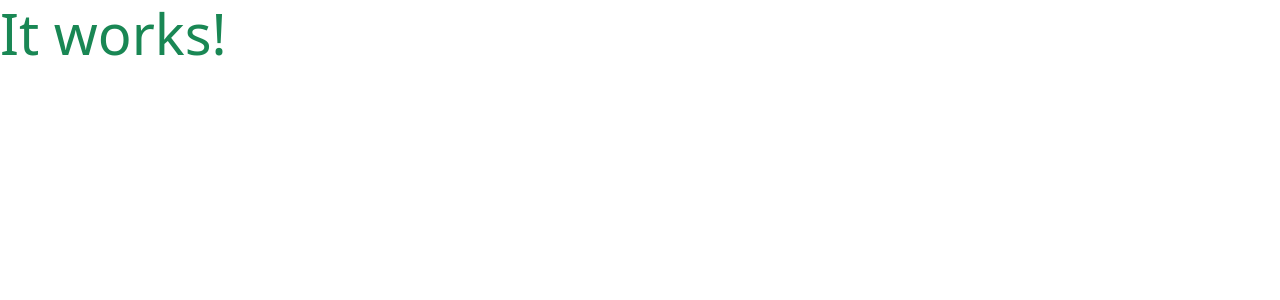
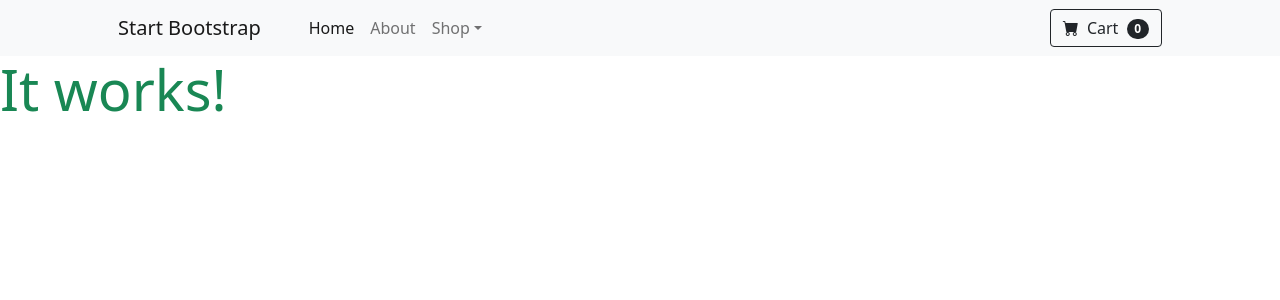
Before and after one commit to thirdelement/sneaker-dadi, a Django app: page / in a window 1280 px wide. Shown: the top 300 px of the page. Run offline with Django 3.2, Linux system fonts and the light colour scheme.

Commit message:
build: Add startbootstrap navbar & Bootstrap icons to base.html.

```diff
--- a/templates/base.html
+++ b/templates/base.html
@@ -14,9 +14,13 @@
     {% endblock %}
 
     {% block corecss %}
+    <!-- Bootstrap icons-->
+    <link href="https://cdn.jsdelivr.net/npm/bootstrap-icons@1.5.0/font/bootstrap-icons.css" rel="stylesheet" />
     <!-- Bootstrap CSS -->
     <link href="https://cdn.jsdelivr.net/npm/bootstrap@5.0.2/dist/css/bootstrap.min.css" rel="stylesheet"
         integrity="sha384-EVSTQN3/azprG1Anm3QDgpJLIm9Nao0Yz1ztcQTwFspd3yD65VohhpuuCOmLASjC" crossorigin="anonymous">
+    <!-- Custome CSS -->
+    <link rel="stylesheet" href="{% static 'css/base.css' %}">
     {% endblock %}
 
     {% block extra_css %}
@@ -39,7 +43,36 @@
 </head>
 
 <body>
-    <header class="container-fluid fixed-top"></header>
+     <!-- Navigation-->
+     <nav class="navbar navbar-expand-lg navbar-light bg-light">
+        <div class="container px-4 px-lg-5">
+            <a class="navbar-brand" href="#!">Start Bootstrap</a>
+            <button class="navbar-toggler" type="button" data-bs-toggle="collapse" data-bs-target="#navbarSupportedContent" aria-controls="navbarSupportedContent" aria-expanded="false" aria-label="Toggle navigation"><span class="navbar-toggler-icon"></span></button>
+            <div class="collapse navbar-collapse" id="navbarSupportedContent">
+                <ul class="navbar-nav me-auto mb-2 mb-lg-0 ms-lg-4">
+                    <li class="nav-item"><a class="nav-link active" aria-current="page" href="#!">Home</a></li>
+                    <li class="nav-item"><a class="nav-link" href="#!">About</a></li>
+                    <li class="nav-item dropdown">
+                        <a class="nav-link dropdown-toggle" id="navbarDropdown" href="#" role="button" data-bs-toggle="dropdown" aria-expanded="false">Shop</a>
+                        <ul class="dropdown-menu" aria-labelledby="navbarDropdown">
+                            <li><a class="dropdown-item" href="#!">All Products</a></li>
+                            <li><hr class="dropdown-divider" /></li>
+                            <li><a class="dropdown-item" href="#!">Popular Items</a></li>
+                            <li><a class="dropdown-item" href="#!">New Arrivals</a></li>
+                        </ul>
+                    </li>
+                </ul>
+                <form class="d-flex">
+                    <button class="btn btn-outline-dark" type="submit">
+                        <i class="bi-cart-fill me-1"></i>
+                        Cart
+                        <span class="badge bg-dark text-white ms-1 rounded-pill">0</span>
+                    </button>
+                </form>
+            </div>
+        </div>
+    </nav>
+    <!--<header class="container-fluid fixed-top"></header>-->
 
     {% if messages %}
     <div class="message-container"></div>
```
